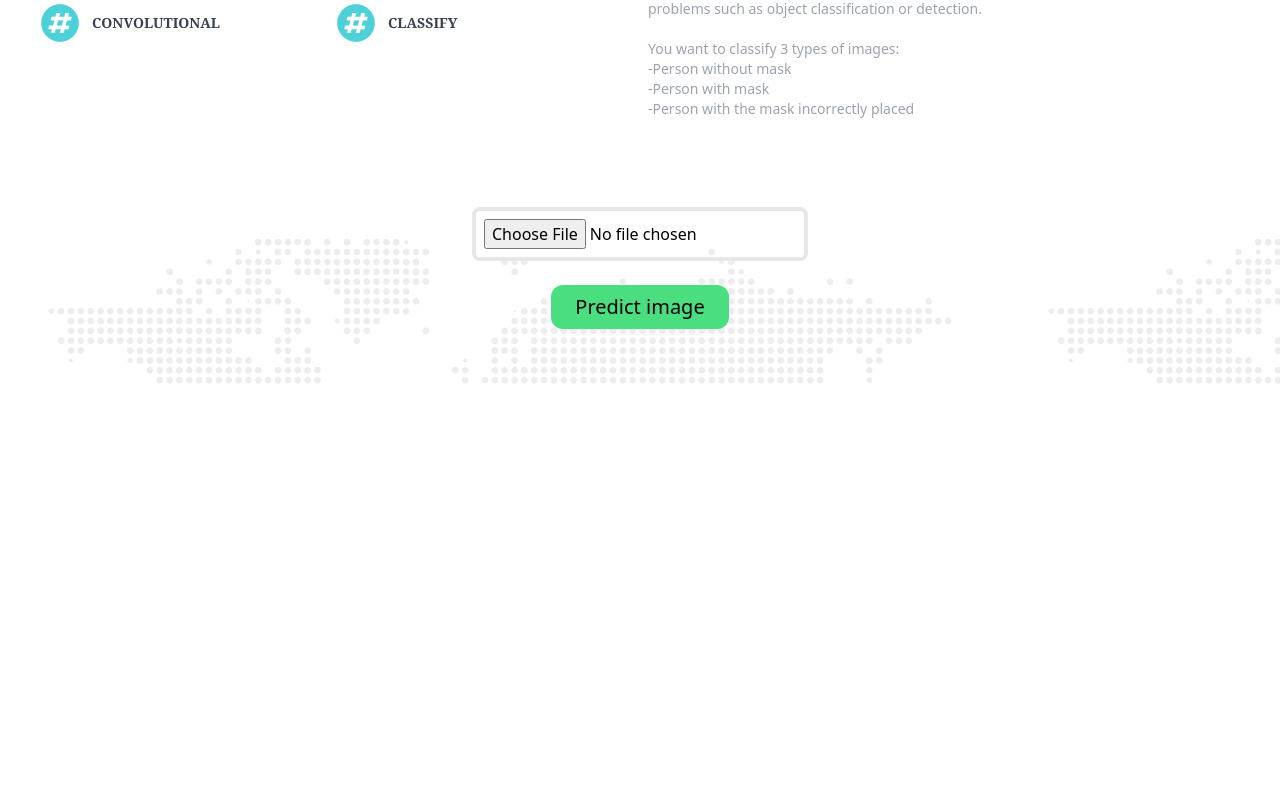
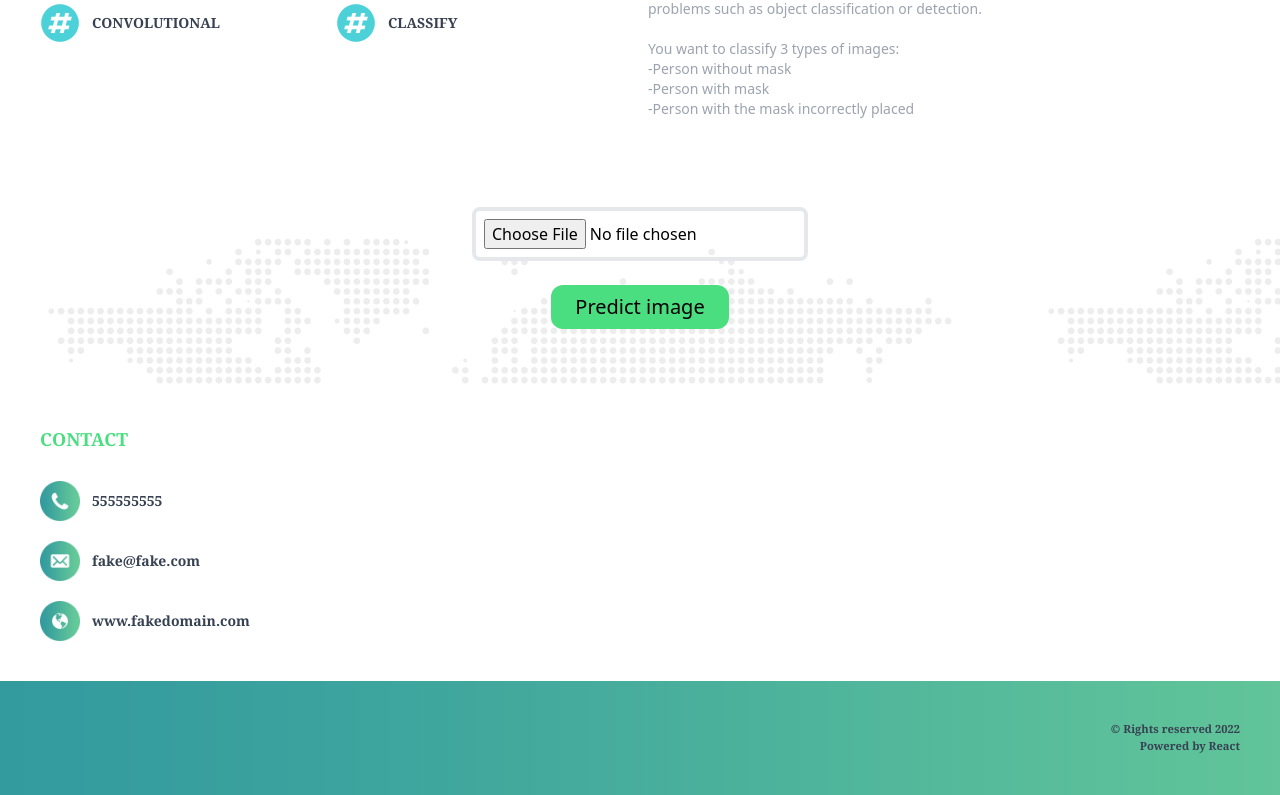
Before and after one commit to DiegoAM97/face-mask-image-classifier, a React (Create React App) app in the folder WebApplication/react-frontend/: page / in a window 1280 px wide. Shown: the part 717-1512 px from the top of the page. Before the commit the page ends 1102 px from the top, so only its background shows below. Built offline with nearby package versions, Linux system fonts and the light colour scheme.

Commit message:
Adding footer component

```diff
--- a/WebApplication/react-frontend/src/App.js
+++ b/WebApplication/react-frontend/src/App.js
@@ -1,7 +1,9 @@
 import Navbar from './components/Navbar';
 import Home from './components/Home';
-import About from './components/About'
-import Project from './components/Project'
+import About from './components/About';
+import Project from './components/Project';
+import Contact from './components/Contact';
+import Footer from './components/Footer';
 
 function App() {
   return (
@@ -10,6 +12,8 @@ function App() {
       <Home/>
       <About/>
       <Project/>
+      <Contact/>
+      <Footer/>
     </div>
   );
 }
--- /dev/null
+++ b/WebApplication/react-frontend/src/components/Footer.js
@@ -0,0 +1,15 @@
+import React from 'react'
+
+const Footer = () => {
+
+    const year = new Date().getFullYear();
+
+    return (
+        <div className=' bg-footer flex flex-col items-end p-10 text-gray-700 text-[0.7rem] font-serif font-semibold'>
+            <div>© Rights reserved {year}</div>
+            <div>Powered by React</div>
+        </div>
+    )
+}
+
+export default Footer
--- a/WebApplication/react-frontend/tailwind.config.js
+++ b/WebApplication/react-frontend/tailwind.config.js
@@ -8,6 +8,7 @@ module.exports = {
       backgroundImage: {
         'intro': "url('/src/images/home-background.jpg')",
         'project' : "url('/src/images/dotted-map-bg.png')",
+        'footer' : "url('/src/images/footer-background.jpg')"
       },
     },
   },
```
Also changed, not shown: WebApplication/react-frontend/src/images/footer-background.jpg (added).
